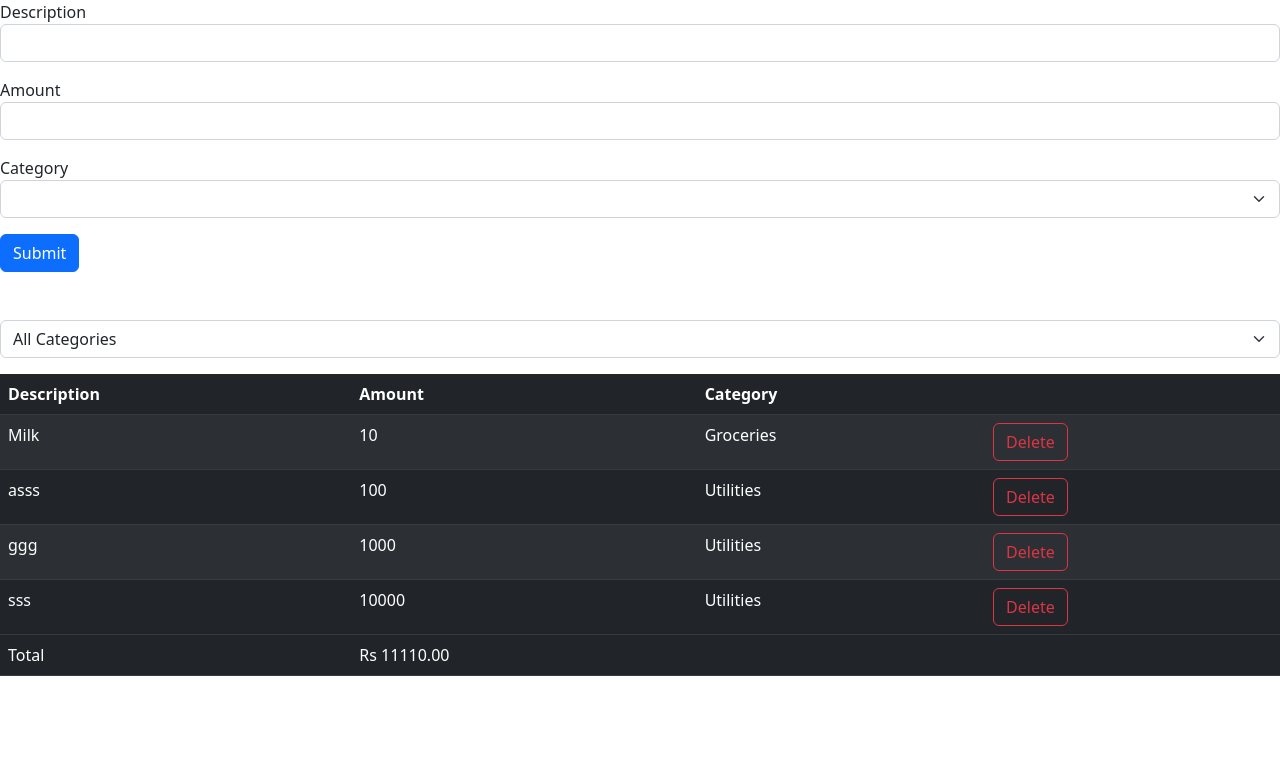
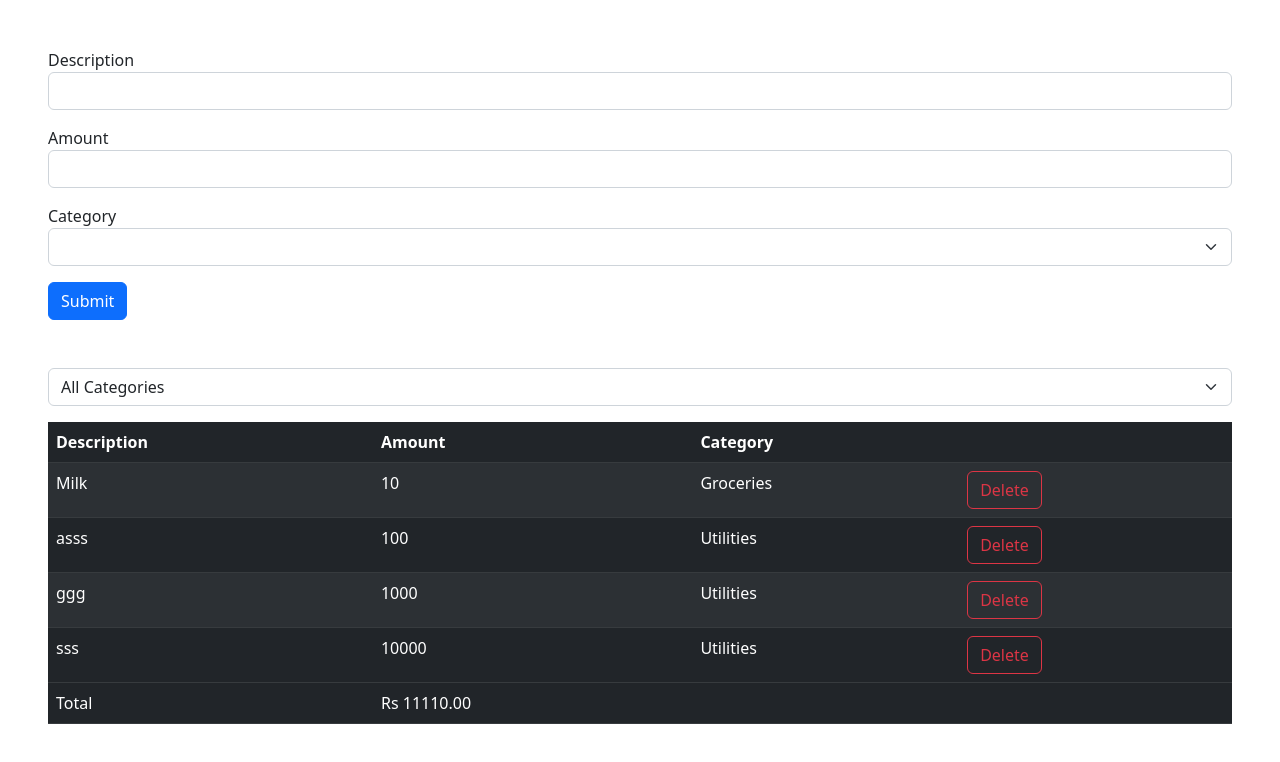
Before and after one commit to rohanmr/Track-List-App, a React (Vite) app: page / in a window 1280 px wide. Shown: the top 762 px of the page. Built offline with nearby package versions, Linux system fonts and the light colour scheme; the HTML template or start-up script is replaced by a standard one.

Commit message:
added margin to the page

```diff
--- a/src/App.tsx
+++ b/src/App.tsx
@@ -37,7 +37,7 @@
     ? expenses.filter((e) => e.category === selectedCategory)
     : expenses;
   return (
-    <div>
+    <div className="m-5">
       <div className="mb-5">
         <ExpenseForm />
       </div>
```
